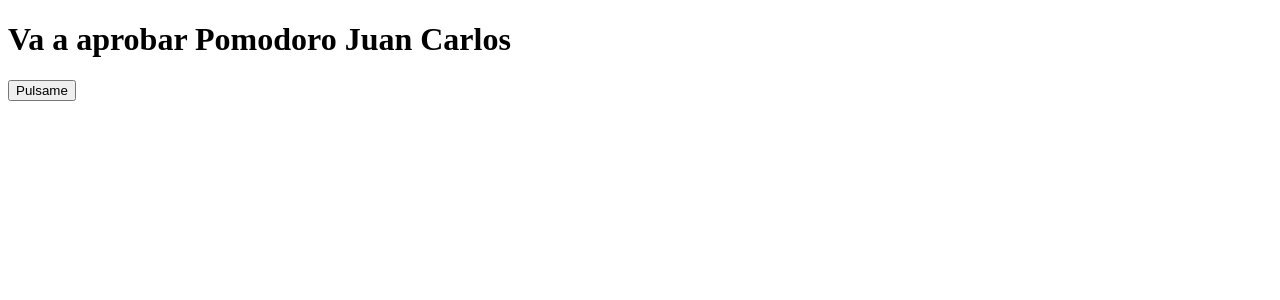
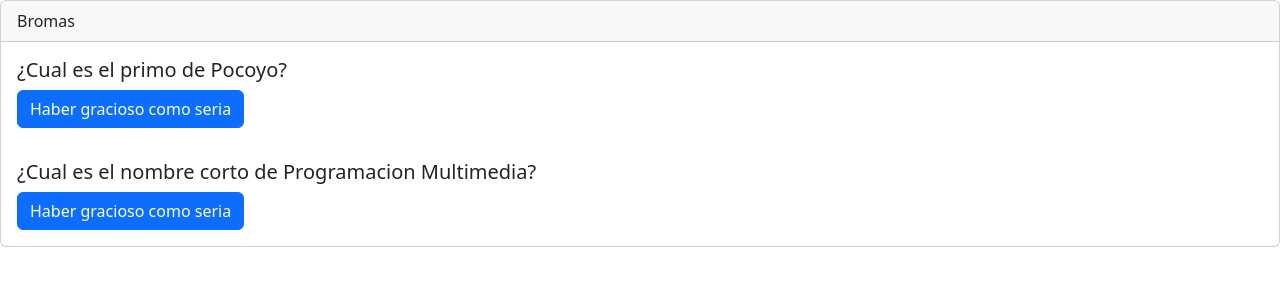
Before and after one commit to cprapal2005/Angular_Ejemplo1, an Angular app: page / in a window 1280 px wide. Shown: the top 300 px of the page. Built offline with nearby package versions, Linux system fonts and the light colour scheme.

Commit message:
Ejercicio Terminado
Esconde y aparecen respuestas de las bromas.

```diff
--- a/src/app/app.component.html
+++ b/src/app/app.component.html
@@ -1,3 +1 @@
-<h1>Va a aprobar Pomodoro {{guerreros[cont]}}</h1>
-
-<button (click)="cambioGuerrero()">Pulsame</button>
+<app-joke-list></app-joke-list>
--- a/src/app/app.module.ts
+++ b/src/app/app.module.ts
@@ -3,13 +3,11 @@ import { BrowserModule } from '@angular/platform-browser';
 
 import { AppComponent } from './app.component';
 import { JokeListComponent } from './componentes/joke-list/joke-list.component';
-import { JokeComponent } from './componentes/joke/joke.component';
 
 @NgModule({
   declarations: [
     AppComponent,
     JokeListComponent,
-    JokeComponent
   ],
   imports: [
     BrowserModule
--- a/src/app/componentes/joke-list/joke-list.component.html
+++ b/src/app/componentes/joke-list/joke-list.component.html
@@ -1 +1,17 @@
-<p>joke-list works!</p>
+<div class="card">
+
+    <div class="card-header">
+
+        Bromas
+
+    </div>
+
+    <div class="card-body" *ngFor="let joke of jokes">
+
+        <h5 class="card-title">{{joke.pregunta}}</h5>
+        <p class="card-text" [hidden]="joke.esconder">{{joke.respuesta}}</p>
+        <a href="#" class="btn btn-primary" (click)="joke.toggle()">Haber gracioso como seria</a>
+
+    </div>
+
+</div>
--- a/src/app/componentes/joke-list/joke-list.component.ts
+++ b/src/app/componentes/joke-list/joke-list.component.ts
@@ -1,4 +1,5 @@
 import { Component } from '@angular/core';
+import { JokeComponent } from '../joke/joke.component';
 
 @Component({
   selector: 'app-joke-list',
@@ -8,4 +9,15 @@ import { Component } from '@angular/core';
 })
 export class JokeListComponent {
 
+  jokes: JokeComponent[];
+
+  constructor() {
+
+    this.jokes = [
+      new JokeComponent("¿Cual es el primo de Pocoyo?", "MuchoTu"),
+      new JokeComponent("¿Cual es el nombre corto de Programacion Multimedia?", "Pomodoro")
+    ];
+
+  }
+
 }
--- a/src/app/componentes/joke/joke.component.html
+++ /dev/null
@@ -1 +0,0 @@
-<p>joke works!</p>
--- a/src/app/componentes/joke/joke.component.ts
+++ b/src/app/componentes/joke/joke.component.ts
@@ -1,26 +1,21 @@
-import { Component } from '@angular/core';
-
-@Component({
-  selector: 'app-joke',
-  templateUrl: './joke.component.html',
-  styles: [
-  ]
-})
 export class JokeComponent {
 
-  public setup: string;
-  public punchline: string;
-  public hide: boolean;
-  constructor(setup: string, punchline: string) {
-  this.setup = setup;
-  this.punchline = punchline;
-  this.hide = true;
-  }
-  toggle() {
-  this.hide = !this.hide;
-  //Prueba Git
-  //Segunda Prueba de Git
+  public pregunta: string;
+  public respuesta: string;
+  public esconder: boolean;
+
+  constructor(pregunta: string, respuesta: string) {
+
+    this.pregunta = pregunta;
+    this.respuesta = respuesta;
+    this.esconder = true;
+
   }
 
+  toggle() {
+
+    this.esconder = !this.esconder;
+
+  }
 
 }
--- a/src/index.html
+++ b/src/index.html
@@ -6,6 +6,7 @@
   <base href="/">
   <meta name="viewport" content="width=device-width, initial-scale=1">
   <link rel="icon" type="image/x-icon" href="favicon.ico">
+  <link href="https://cdn.jsdelivr.net/npm/bootstrap@5.3.2/dist/css/bootstrap.min.css" rel="stylesheet" integrity="sha384-T3c6CoIi6uLrA9TneNEoa7RxnatzjcDSCmG1MXxSR1GAsXEV/Dwwykc2MPK8M2HN" crossorigin="anonymous">
 </head>
 <body>
   <app-root></app-root>
```
